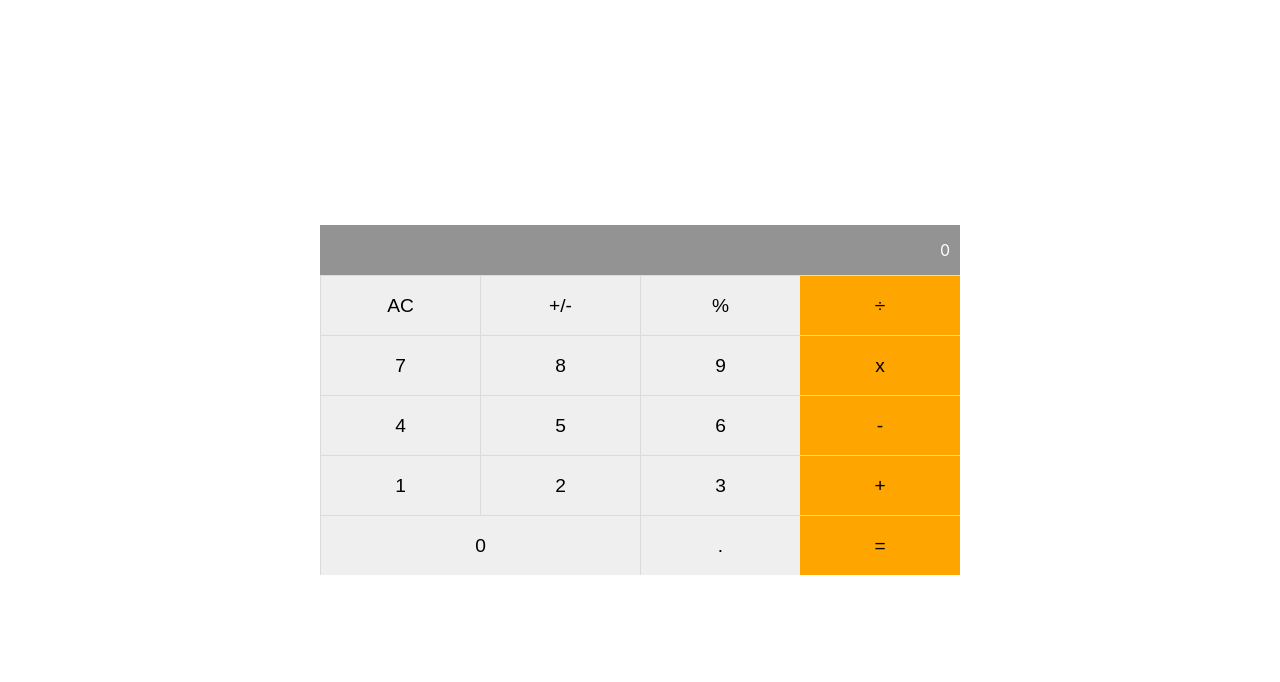
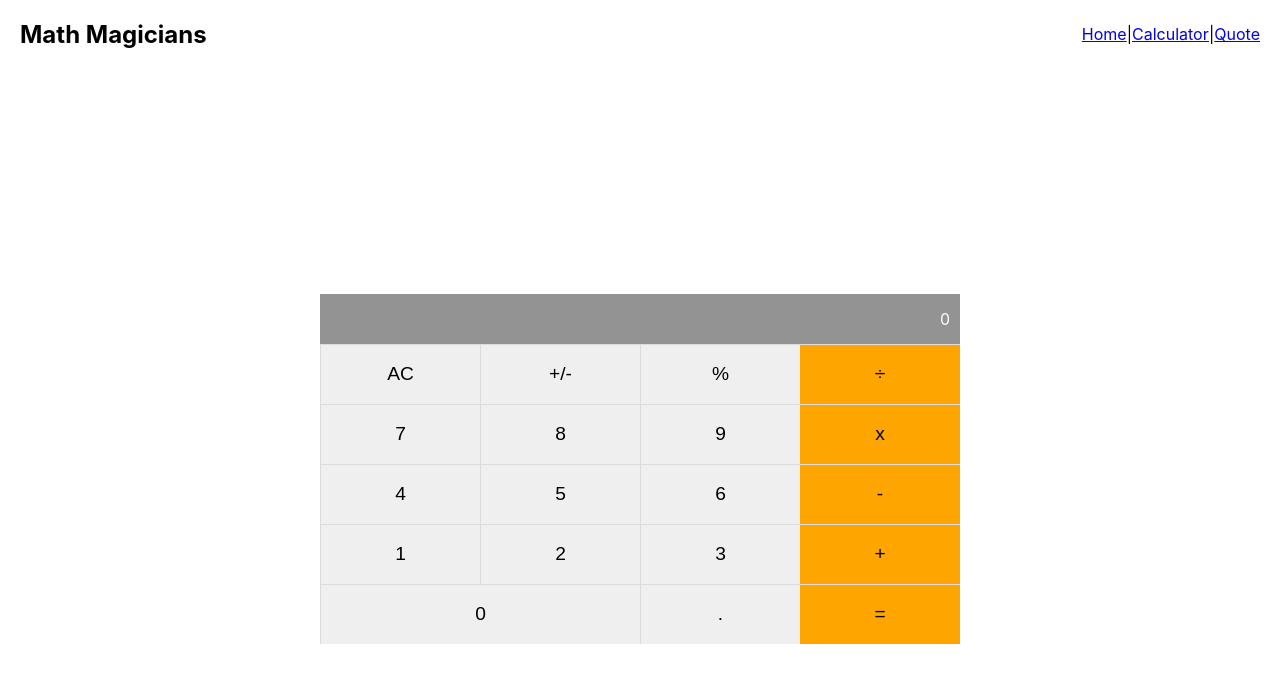
Before and after one commit to ocrearyy/math-magicians, a React (Create React App) app: page / in a window 1280 px wide. Shown: the top 682 px of the page. Built offline with nearby package versions, Linux system fonts and the light colour scheme.

Commit message:
add navbar

```diff
--- a/src/App.css
+++ b/src/App.css
@@ -74,3 +74,12 @@
 .operator:hover {
   background-color: rgb(254, 139, 38);
 }
+
+.navbar {
+  display: flex;
+  flex-direction: row;
+  align-items: center;
+  justify-content: space-between;
+  margin-left: 20px;
+  margin-right: 20px;
+}
--- a/src/App.js
+++ b/src/App.js
@@ -1,6 +1,7 @@
 import React from 'react';
 import './App.css';
 import Calculator from './component/calculator';
+import Navbar from './component/Navbar';
 
 class App extends React.Component {
   constructor(props) {
@@ -11,6 +12,7 @@ class App extends React.Component {
   render() {
     return (
       <div>
+        <Navbar />
         <Calculator />
       </div>
     );
--- /dev/null
+++ b/src/component/Navbar.js
@@ -0,0 +1,14 @@
+const Navbar = () => (
+  <nav className="navbar">
+    <h1>Math Magicians</h1>
+    <div className="links">
+      <a href="/">Home</a>
+      <span>|</span>
+      <a href="/calculator">Calculator</a>
+      <span>|</span>
+      <a href="/quote">Quote</a>
+    </div>
+  </nav>
+);
+
+export default Navbar;
```
